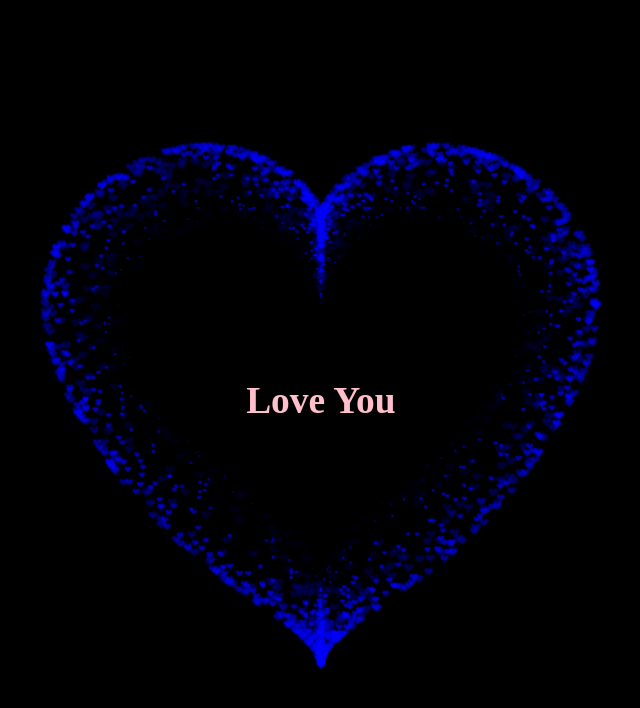
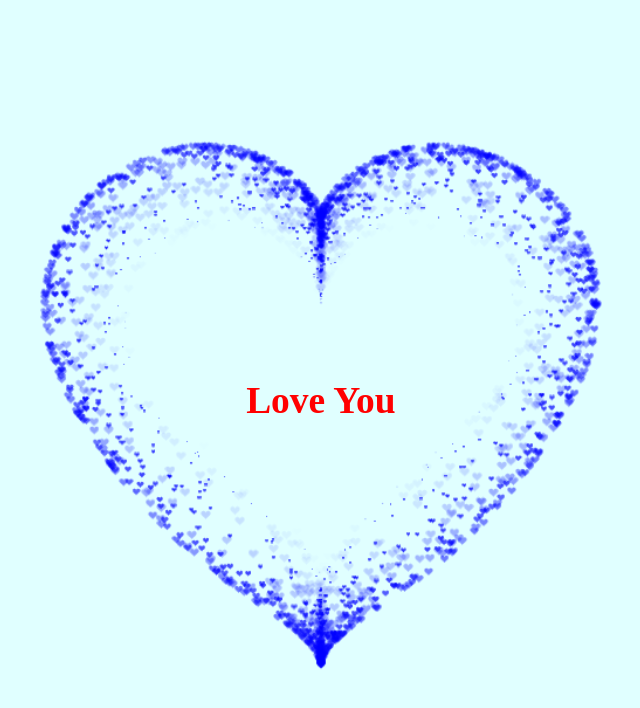
Before and after one commit to TaoMaii/Heart, a plain HTML site: page index.html in a window 1280 px wide. Shown: the whole page, without its empty margins (319-959 px from the left). Drawn offline with Linux system fonts and the light colour scheme.

Commit message:
Update index.html
Signed-off-by: Mai Chí Tạo <93439174+TaoMaii@users.noreply.github.com>

```diff
--- a/index.html
+++ b/index.html
@@ -26,7 +26,7 @@
 
         margin: 0;
 
-        background: black;
+        background: lightcyan;
 
          display: flex;
 
@@ -38,7 +38,7 @@
 
       h1 {
 
-        color: pink;
+        color: red;
 
       }
 
```
